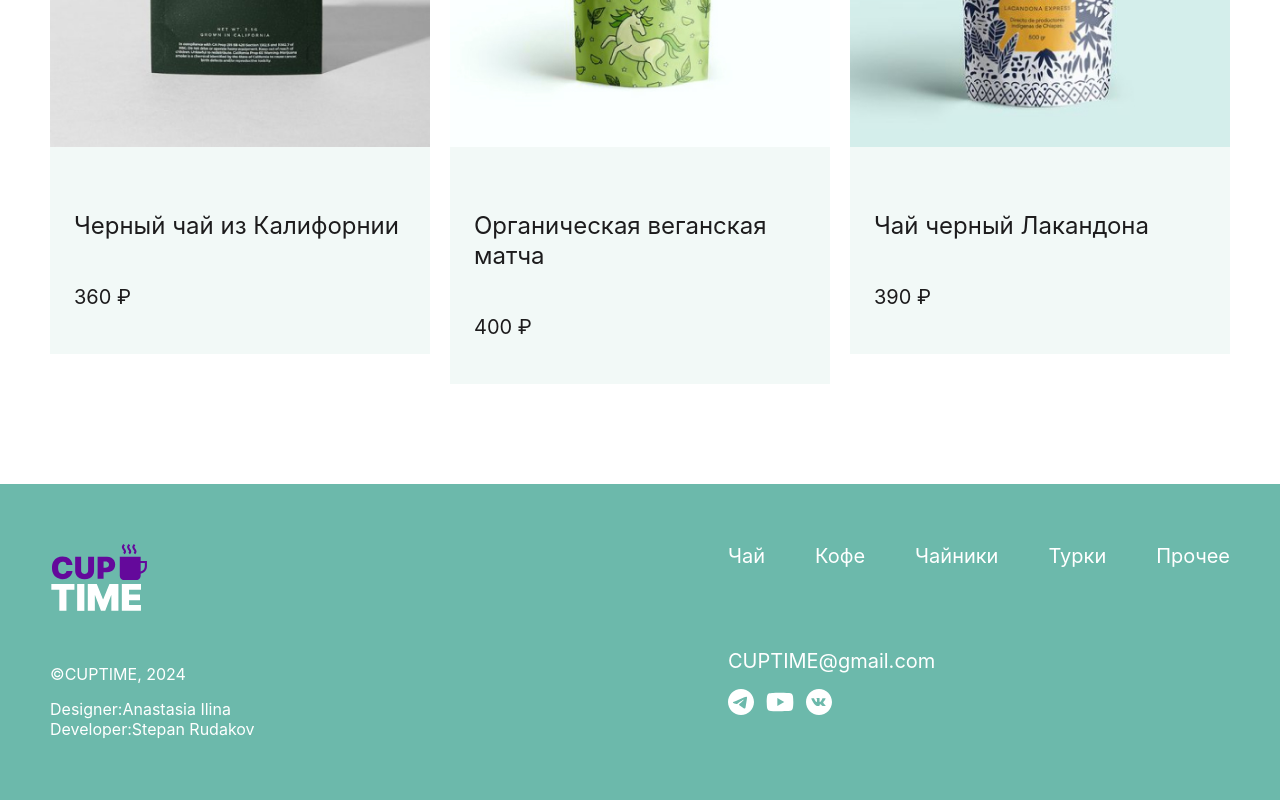
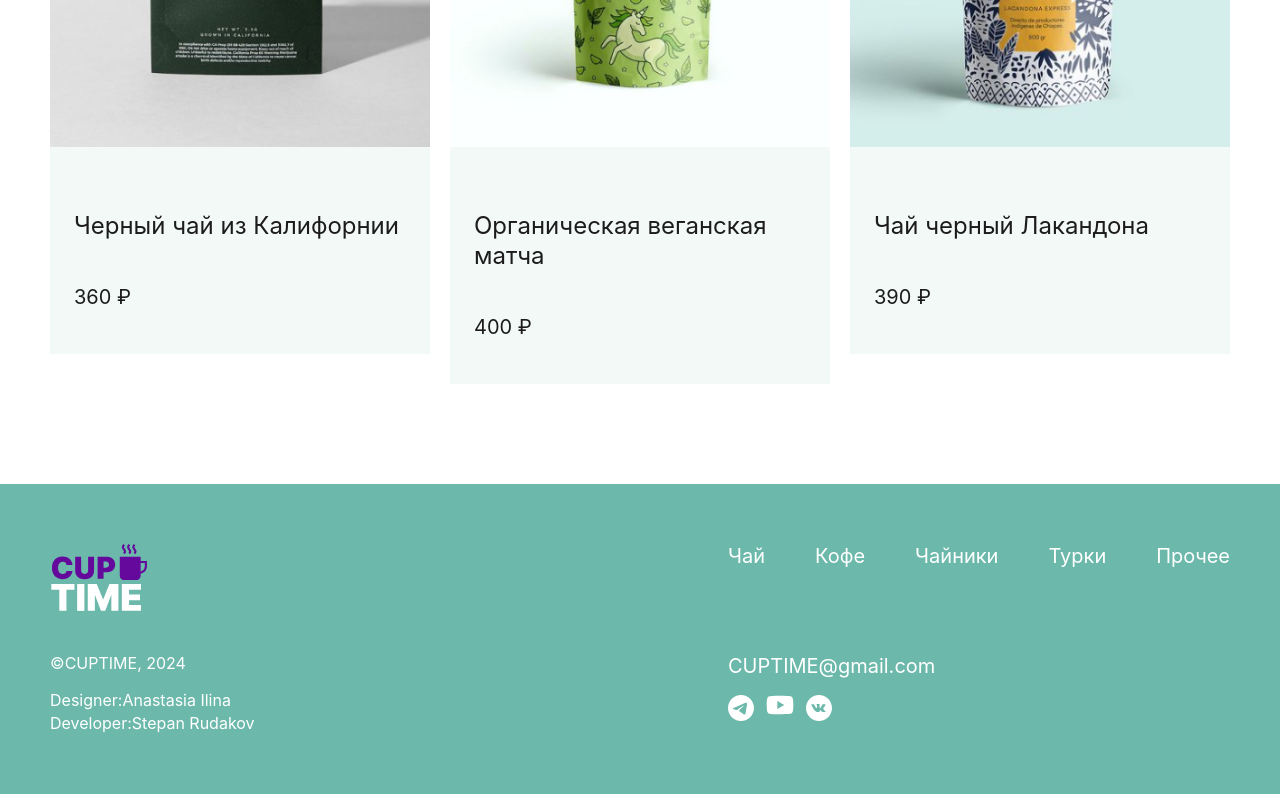
Before and after one commit to StepanIT/cup-time, a React app: page / in a window 1280 px wide. Shown: the part 1708-2508 px from the top of the page. Built offline with nearby package versions, Linux system fonts and the light colour scheme; the HTML template or start-up script is replaced by a standard one; a web font is replaced by a local one.

Commit message:
поправил стили у footer

```diff
--- a/src/index.css
+++ b/src/index.css
@@ -185,39 +185,50 @@ img {
   justify-content: space-between;
 }
 
-.footer__logo-link {
-  font-size: 0;
-}
-
-.footer__nav {
+.footer__logo {
   font-size: 0;
 }
 
 .footer__menu {
   display: flex;
-  align-items: center;
   gap: 50px;
+}
+
+.footer__info {
+  font-size: 16px;
+}
+
+.footer__copyright {
+  margin-top: 0;
+  margin-bottom: 17px;
+}
+
+.footer__description {
+  margin-top: 0;
+  margin-bottom: 3px;
+}
+
+.footer__developer {
+  margin-bottom: 3px;
+}
+
+.footer__developer:last-child {
+  margin-bottom: 0;
+}
+
+.footer__menu-link {
+  color: #fff;
+  text-decoration: none;
   font-size: 20px;
 }
 
-.footer__info {
-  font-size: 0;
-}
-
-.footer__copyright {
-  font-size: 16px;
-}
-
-.footer__developers {
-  font-size: 16px;
+.footer__email {
+  display: inline-block;
+  margin-top: 0;
+  margin-bottom: 16px;
 }
 
 .footer__social {
   display: flex;
-  align-items: center;
   gap: 12px;
 }
-
-.footer__social__item {
-  padding-top: 16px;
-}
```
